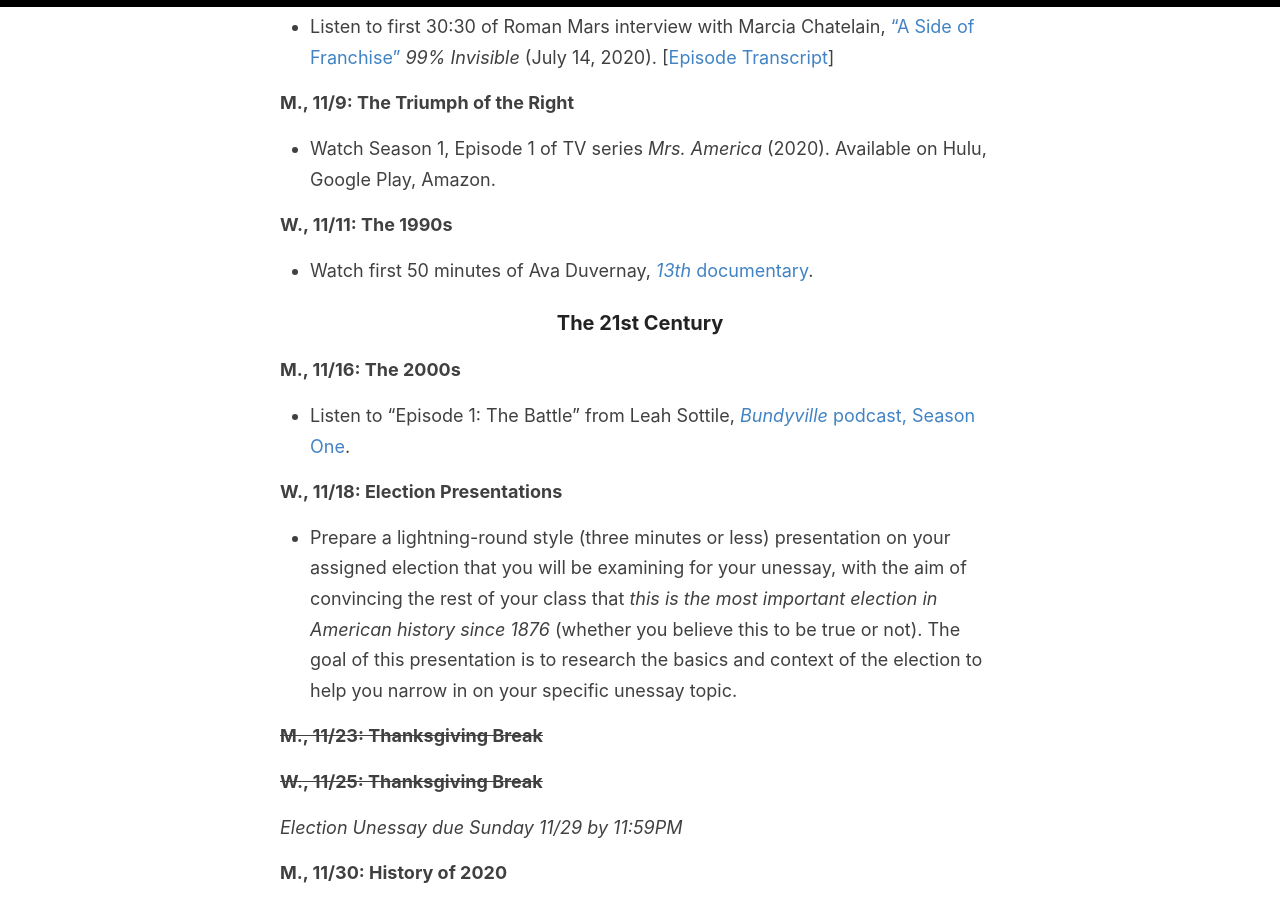
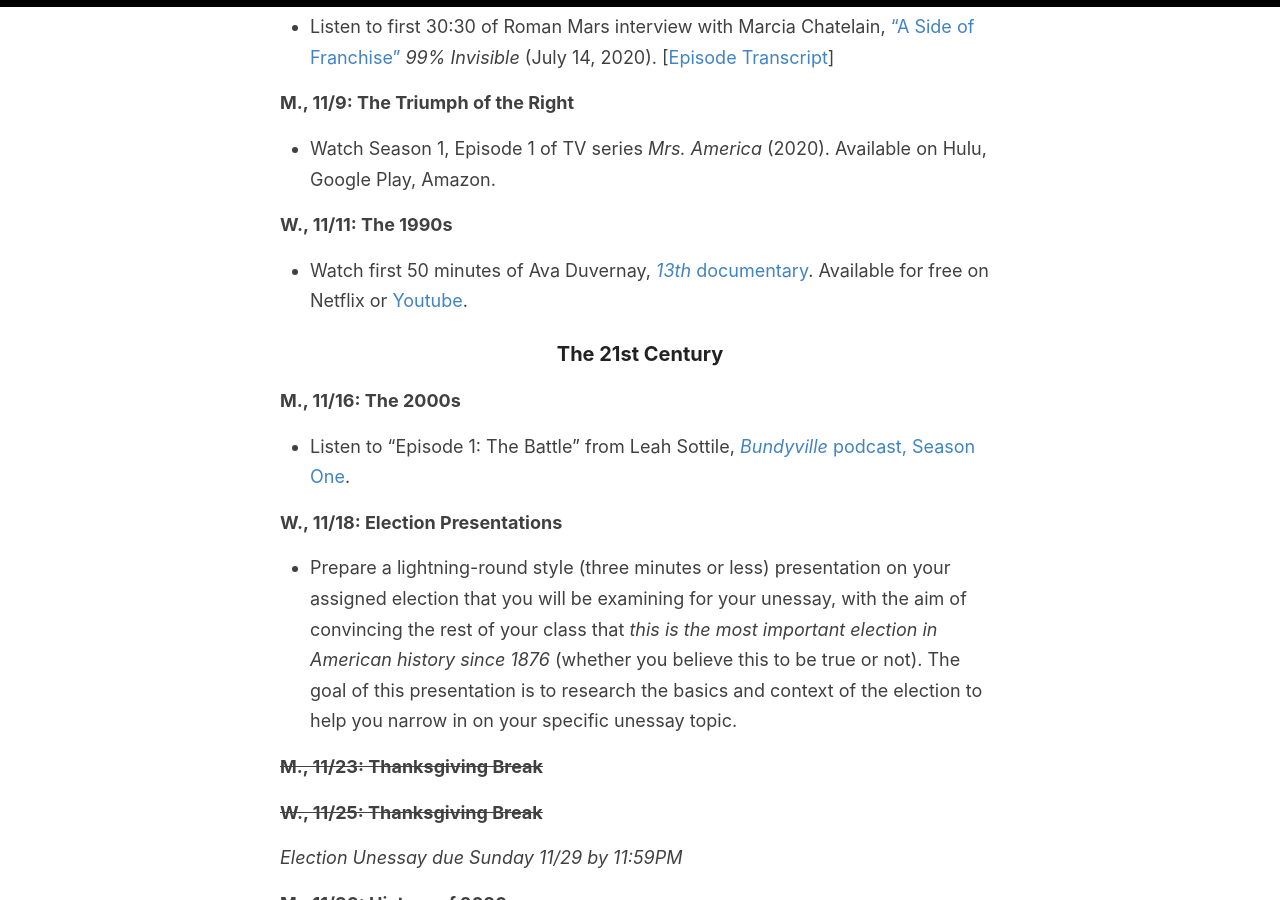
Before and after one commit to cblevins/f20-us-since-1876, a Jekyll site: the page built from _pages/schedule.md, in a window 1280 px wide and 900 px high, scrolled down 4661 px. Built offline with Jekyll 4.4.1, drawn with Linux system fonts in a browser that asks for light colours.

Commit message:
13th link

```diff
--- a/_pages/schedule.md
+++ b/_pages/schedule.md
@@ -116,7 +116,7 @@ permalink: /schedule/
 - Watch Season 1, Episode 1 of TV series *Mrs. America* (2020). Available on Hulu, Google Play, Amazon.
 
 **W., 11/11: The 1990s**
-- Watch first 50 minutes of Ava Duvernay, [*13th* documentary](https://www.youtube.com/watch?v=krfcq5pF8u8).
+- Watch first 50 minutes of Ava Duvernay, [*13th* documentary](https://www.youtube.com/watch?v=krfcq5pF8u8). Available for free on Netflix or [Youtube](https://www.youtube.com/watch?v=krfcq5pF8u8).
 
 ### The 21st Century
 
```
